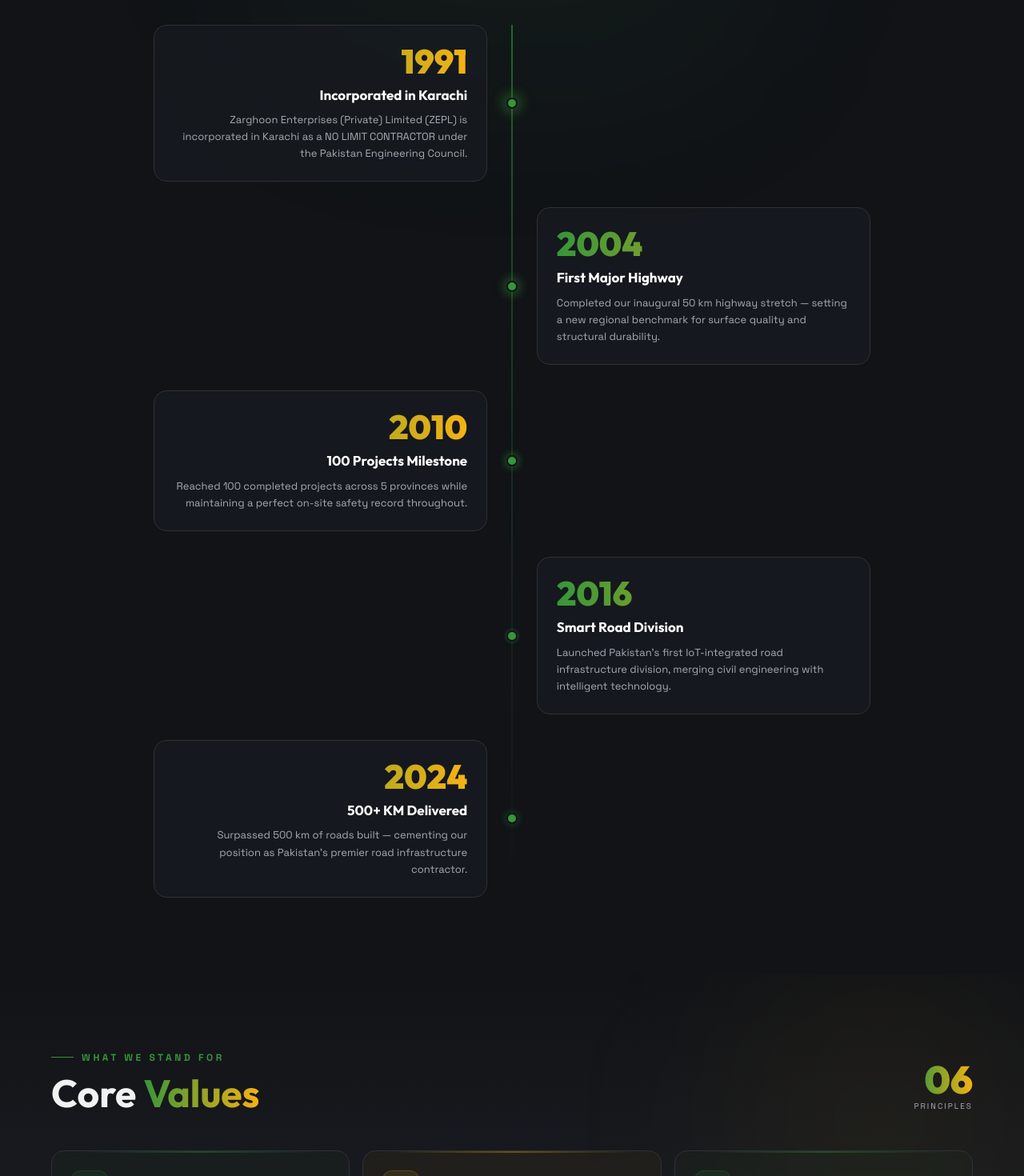
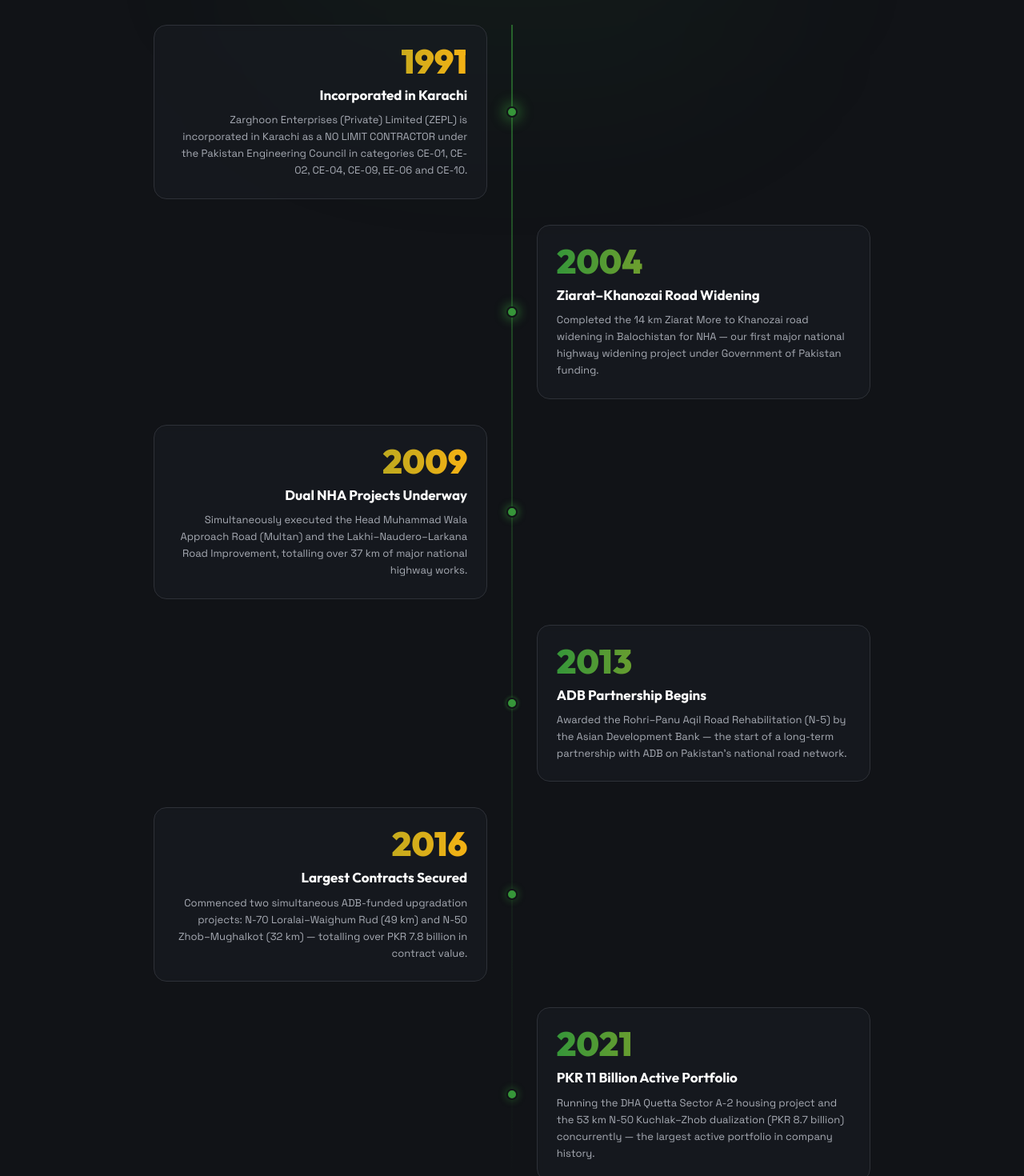
Before and after one commit to muhammadadeel147/Zarghoon, a React (Vite) app: page /about in a window 1280 px wide. Shown: the part 2480-3950 px from the top of the page at 80% size. Built offline with nearby package versions, Linux system fonts and the light colour scheme; the HTML template or start-up script is replaced by a standard one.

Commit message:
Update About and Index pages with enhanced project milestones and descriptions

```diff
--- a/src/pages/About.tsx
+++ b/src/pages/About.tsx
@@ -14,11 +14,12 @@
 };
 
 const milestones = [
-  { year: "1991", title: "Incorporated in Karachi", desc: "Zarghoon Enterprises (Private) Limited (ZEPL) is incorporated in Karachi as a NO LIMIT CONTRACTOR under the Pakistan Engineering Council." },
-  { year: "2004", title: "First Major Highway", desc: "Completed our inaugural 50 km highway stretch — setting a new regional benchmark for surface quality and structural durability." },
-  { year: "2010", title: "100 Projects Milestone", desc: "Reached 100 completed projects across 5 provinces while maintaining a perfect on-site safety record throughout." },
-  { year: "2016", title: "Smart Road Division", desc: "Launched Pakistan's first IoT-integrated road infrastructure division, merging civil engineering with intelligent technology." },
-  { year: "2024", title: "500+ KM Delivered", desc: "Surpassed 500 km of roads built — cementing our position as Pakistan's premier road infrastructure contractor." },
+  { year: "1991", title: "Incorporated in Karachi", desc: "Zarghoon Enterprises (Private) Limited (ZEPL) is incorporated in Karachi as a NO LIMIT CONTRACTOR under the Pakistan Engineering Council in categories CE-01, CE-02, CE-04, CE-09, EE-06 and CE-10." },
+  { year: "2004", title: "Ziarat–Khanozai Road Widening", desc: "Completed the 14 km Ziarat More to Khanozai road widening in Balochistan for NHA — our first major national highway widening project under Government of Pakistan funding." },
+  { year: "2009", title: "Dual NHA Projects Underway", desc: "Simultaneously executed the Head Muhammad Wala Approach Road (Multan) and the Lakhi–Naudero–Larkana Road Improvement, totalling over 37 km of major national highway works." },
+  { year: "2013", title: "ADB Partnership Begins", desc: "Awarded the Rohri–Panu Aqil Road Rehabilitation (N-5) by the Asian Development Bank — the start of a long-term partnership with ADB on Pakistan's national road network." },
+  { year: "2016", title: "Largest Contracts Secured", desc: "Commenced two simultaneous ADB-funded upgradation projects: N-70 Loralai–Waighum Rud (49 km) and N-50 Zhob–Mughalkot (32 km) — totalling over PKR 7.8 billion in contract value." },
+  { year: "2021", title: "PKR 11 Billion Active Portfolio", desc: "Running the DHA Quetta Sector A-2 housing project and the 53 km N-50 Kuchlak–Zhob dualization (PKR 8.7 billion) concurrently — the largest active portfolio in company history." },
 ];
 
 const values = [
--- a/src/pages/Index.tsx
+++ b/src/pages/Index.tsx
@@ -72,9 +72,9 @@
 ];
 
 const projects = [
-  { img: highwayImg, title: "Metro Highway M-12", location: "Metropolitan Area", type: "Highway" },
-  { img: bridgeImg, title: "Golden Gate Overpass", location: "Coastal Region", type: "Bridge" },
-  { img: asphaltImg, title: "Industrial Zone Road", location: "Northern District", type: "Urban Road" },
+  { img: highwayImg, title: "N-50 Zhob – Mughalkot Road Upgradation", location: "Killi Khuda-e-Nazar – Mughal Kot, Balochistan", type: "Highway" },
+  { img: bridgeImg,  title: "N-70 Loralai – Waigum Rud Road Upgradation", location: "Loralai – Waighum Rud Section, Balochistan", type: "Highway" },
+  { img: asphaltImg, title: "Rohri – Panu Aqil Road Rehabilitation (N-5)", location: "Rohri to Panu Aqil, Sukkur, Sindh", type: "Rehabilitation" },
 ];
 
 const fadeUp = {
```
